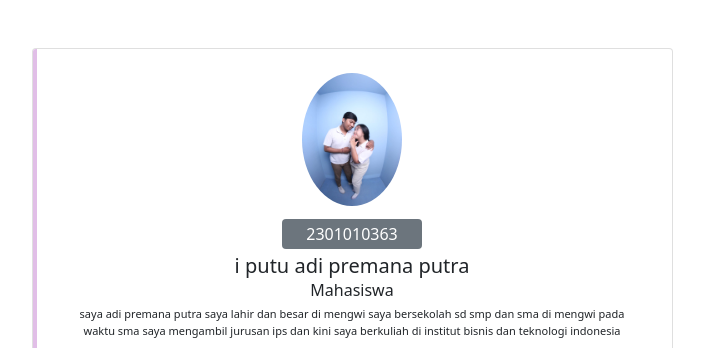
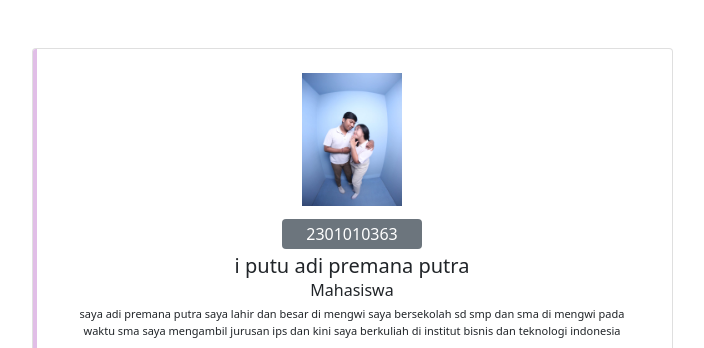
Before and after one commit to dendles/profilee, a plain HTML site: page index.html in a window 1280 px wide. Shown: the top 348 px of the page, without its empty margins (288-992 px from the left). Drawn offline with nearby package versions, Linux system fonts and the light colour scheme.

Commit message:
Update index.html

```diff
--- a/index.html
+++ b/index.html
@@ -19,7 +19,7 @@
                 <div class="card p-3 py-4">
 
                     <div class="text-center">
-                        <img src="aneh.jpg" width="100" class="rounded-circle">
+                        <img src="aneh.jpg" width="100" class="rounded-box">
                     </div>
 
                     <div class="text-center mt-3">
```
